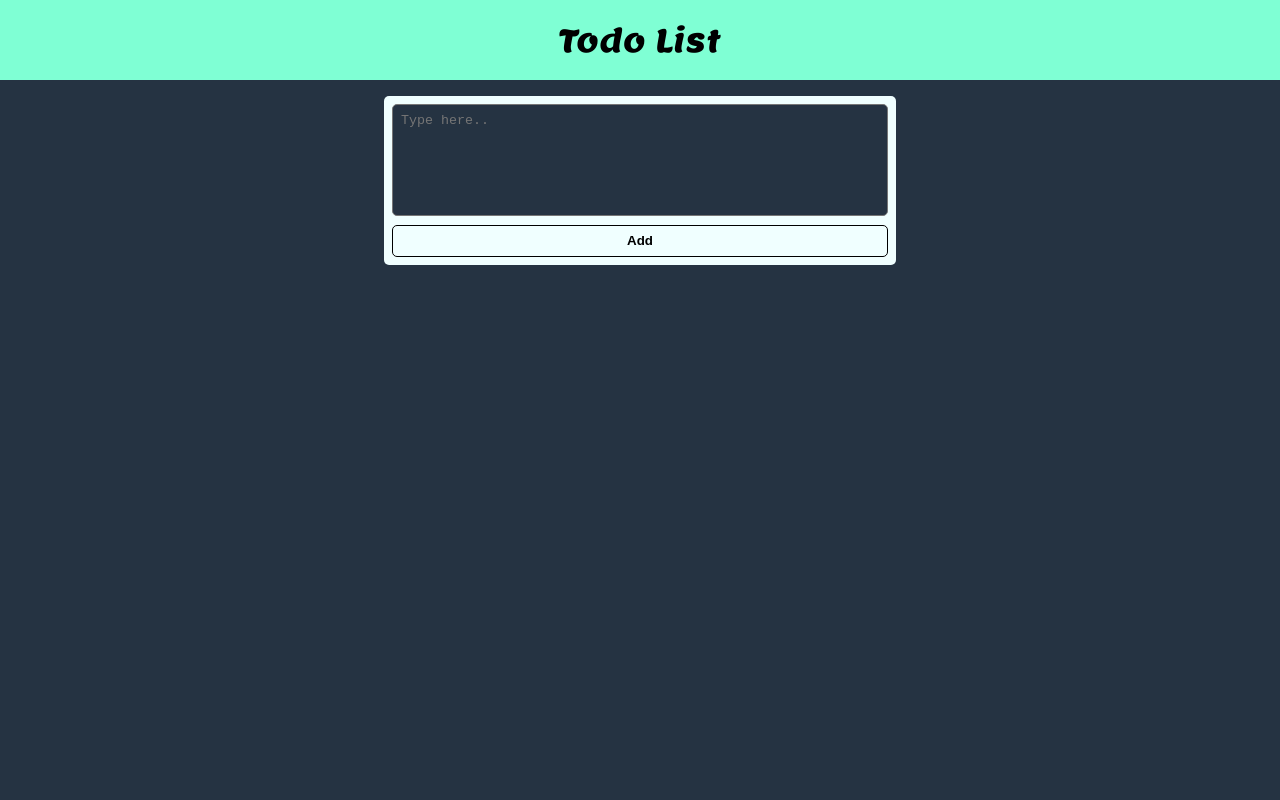
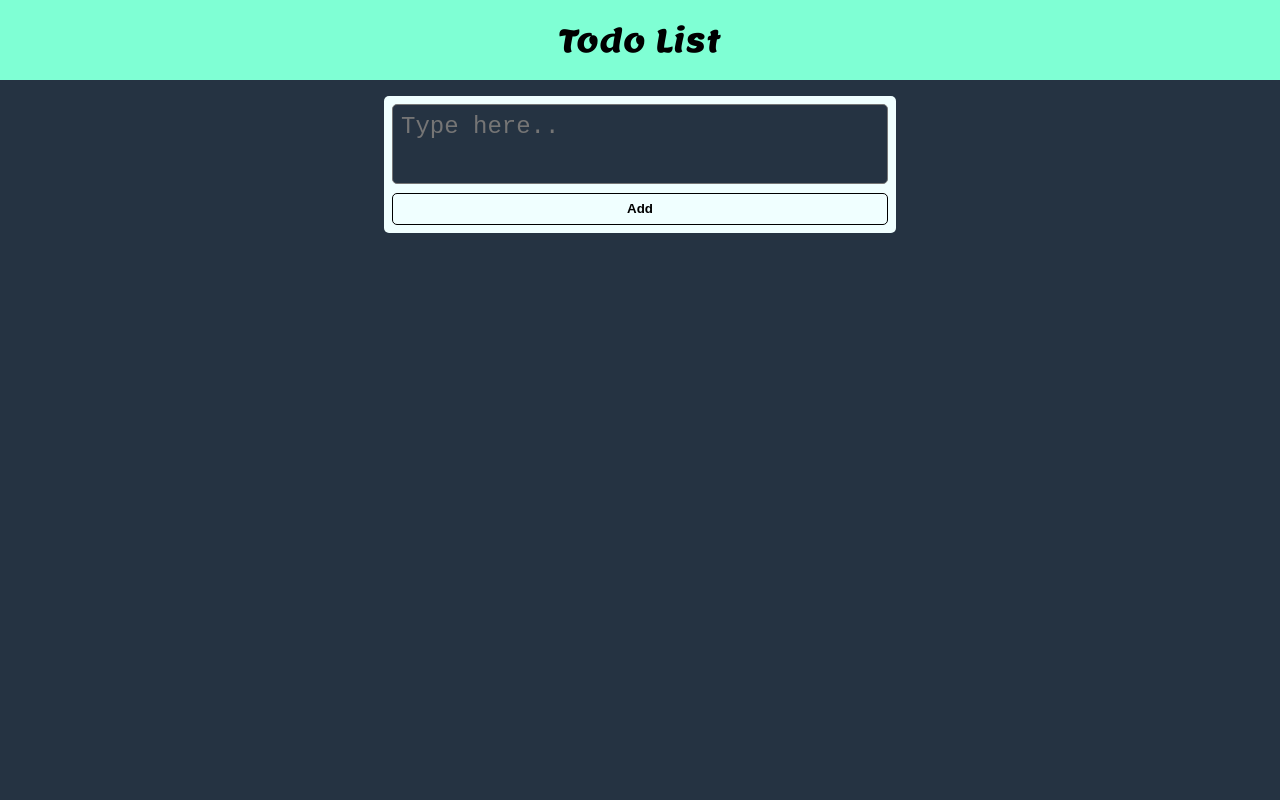
Before and after one commit to Hailekeh22/PERN-Stack-Todo, a React (Vite) app in the folder Todolist/: page / in a window 1280 px wide. Shown: the top 800 px of the page. Built offline with nearby package versions, Linux system fonts and the light colour scheme; a web font is replaced by a local one.

Commit message:
minor changes

```diff
--- a/Todolist/src/components/Main/Display/Show.css
+++ b/Todolist/src/components/Main/Display/Show.css
@@ -1,19 +1,16 @@
 .card-container{
     width: 100%;
     height: 100vh;
-    padding: 0 25%;
-
 }
 
 .card {
-    width: 45rem;
-
+    width: auto;
     background: linear-gradient(125deg, rgba(0, 0, 255, 0.539), rgba(31, 195, 195, 0.703));
     height: fit-content;
     border: 1px solid black;
     border-radius: 5px;
     padding: 1rem 1rem;
-    margin: 1rem 1rem;
+    margin: 1rem 0;
     color: white;
     display: flex;
     justify-content: space-between;
--- a/Todolist/src/components/Main/Display/Show.jsx
+++ b/Todolist/src/components/Main/Display/Show.jsx
@@ -3,7 +3,7 @@ import './Show.css'
 import Card from './Card'
 
 
-function Show() {
+function Show(props) {
 
 
 
--- a/Todolist/src/components/Main/Input/Input.css
+++ b/Todolist/src/components/Main/Input/Input.css
@@ -8,9 +8,10 @@
 .inputarea {
     resize: none;
     width: 100%;
-    height: 7rem;
+    height: 5rem;
     color: white;
     border-radius: 5px;
+    font-size: 1.5rem;
     padding: .5rem .5rem;
 }
 
--- a/Todolist/src/components/Main/Input/Input.jsx
+++ b/Todolist/src/components/Main/Input/Input.jsx
@@ -16,19 +16,25 @@ function Input() {
   function handleclick() {
     setvalue((prev) => {
       return  [...prev,input]
-    })
+    });
+
     setinput("");
 
   }
 
-function Valuearr() {
-  return value;
-}
+
 
   return (
     <div className='inputbox'>
-      <textarea onChange={handlechange} value={input} className='inputarea' placeholder='Type here..'></textarea>
-      <button onClick={handleclick} className='submitbtn'>Add</button>
+      <textarea
+      onChange={handlechange}
+      value={input}
+      className='inputarea'
+      placeholder='Type here..'></textarea>
+
+      <button
+      onClick={handleclick}
+      className='submitbtn'>Add</button>
 
     </div>
   )
--- a/Todolist/src/components/Main/Maincontent.jsx
+++ b/Todolist/src/components/Main/Maincontent.jsx
@@ -1,10 +1,15 @@
-import React from 'react';
+import React, { useState } from 'react';
 import Input from './Input/Input';
 import Show from './Display/Show';
 import './main.css'
 
 
 function Maincontent() {
+
+  const [values, setValues] = useState([]);
+
+
+
   return (
     <div className='mainbody'>
       <Input />
```
